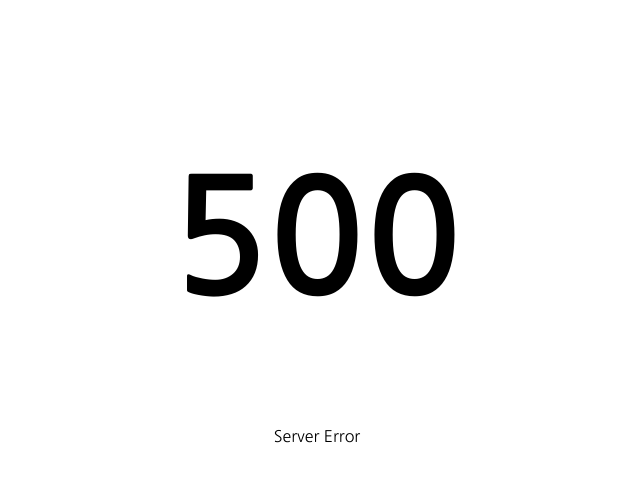
After one commit to joonas-yoon/reviewus, a Django app: template templates/500.html in a window 1280 px wide. The commit adds this page. Shown: the top 482 px of the page, without its empty margins (323-963 px from the left). Run offline with Django 3.2, Linux system fonts and the light colour scheme; the template is opened without the code that fills it, so the values that code supplies are empty; some libraries are stand-ins or nearby versions.

Commit message:
Apply for Semantic-UI on templates

```diff
--- /dev/null
+++ b/static/css/error.css
@@ -0,0 +1,8 @@
+#error_container {
+  text-align: center;
+}
+
+#error_container h1 {
+  font-size: 10em;
+  margin-top: 1em;
+}
--- /dev/null
+++ b/static/css/style.css
@@ -0,0 +1,5 @@
+@import url(//fonts.googleapis.com/earlyaccess/nanumgothic.css);
+
+* {
+  font-family: 'Nanum Gothic', 'Malgun Gothic', monospace, sans-serif;
+}
--- /dev/null
+++ b/templates/404.html
@@ -0,0 +1,6 @@
+{% extends 'error_base.html' %}
+
+{% block content %}
+  <h1>404</h1>
+  <p>페이지를 찾을 수 없습니다.</p>
+{% endblock %}
--- /dev/null
+++ b/templates/500.html
@@ -0,0 +1,6 @@
+{% extends 'error_base.html' %}
+
+{% block content %}
+  <h1>500</h1>
+  <p>Server Error</p>
+{% endblock %}
--- /dev/null
+++ b/templates/error_base.html
@@ -0,0 +1,26 @@
+{% load staticfiles %}
+
+<!DOCTYPE html>
+<html>
+<head>
+  <!-- Standard Meta -->
+  <meta charset="utf-8" />
+  <meta http-equiv="X-UA-Compatible" content="IE=edge,chrome=1" />
+  <meta name="viewport" content="width=device-width, initial-scale=1.0, maximum-scale=1.0">
+
+  <!-- Site Properties -->
+  <title>Review Us</title>
+
+  <link rel="stylesheet" type="text/css" href="{% static 'semantic/dist/semantic.min.css' %}" />
+  <link rel="stylesheet" type="text/css" href="{% static 'css/error.css' %}" />
+  <link rel="stylesheet" type="text/css" href="{% static 'css/style.css' %}" />
+</head>
+<body>
+  <div class="ui text container" id="error_container">
+    {% block content %}
+    {% endblock %}
+  </div>
+</body>
+<script type="text/javascript" src="{% static 'jquery-3.1.1.min.js' %}"></script>
+<script type="text/javascript" src="{% static 'semantic/dist/semantic.min.js' %}"></script>
+</html>
```
Also changed, not shown: templates/polls/index.html (+11 -3 lines).
